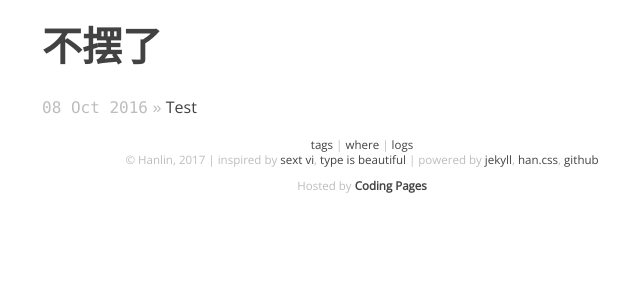
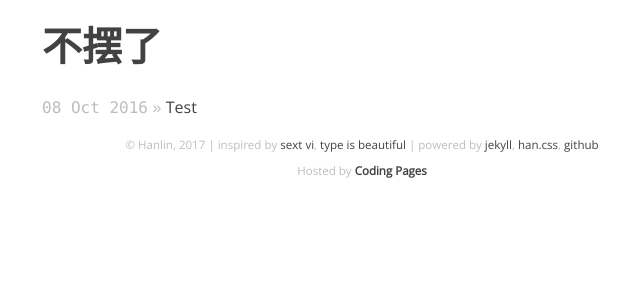
Before and after one commit to onion7878/bubaile.net, a Jekyll site: the page built from index.html, in a window 1280 px wide. Shown: the top 300 px of the page, without its empty margins (278-918 px from the left). Built offline with Jekyll 4.4.1, drawn with Linux system fonts in a browser that asks for light colours.

Commit message:
暂时删除 tag 一行

```diff
--- a/_includes/footer.html
+++ b/_includes/footer.html
@@ -1,10 +1,10 @@
 <footer class="margin-bottom-1em margin-top-1em font-size-small">
-	<div class="text-center gray-color font-size-small font-open-sans">
+<!-- 	<div class="text-center gray-color font-size-small font-open-sans">
 		<span><a href="/tags.html">tags</a></span> |
-		<!-- <span><a href="/dreams.html">dreams</a></span> |  -->
+		<span><a href="/dreams.html">dreams</a></span> |
 		<pan><a href="/where.html">where</a></span> |
 		<pan><a href="/log.html">logs</a></span>
-	</div>
+	</div> -->
 	<div class="text-center gray-color font-size-small font-open-sans">
 		<span>&copy; Hanlin, {{ site.time | date: "%Y" }}</span> |
 		<span>inspired by <a href="http://lhzhang.com/" target="_blank">sext vi</a></span>,
```
